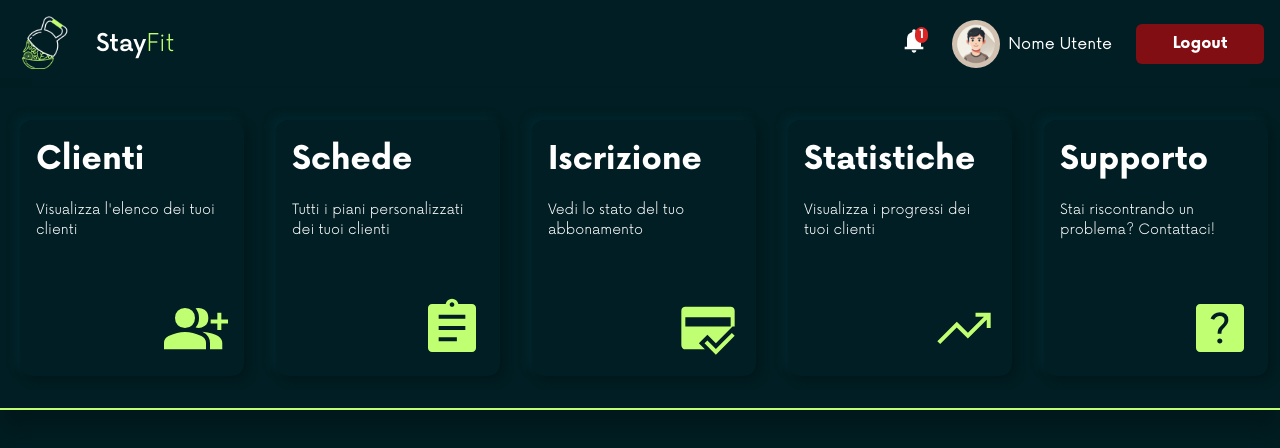
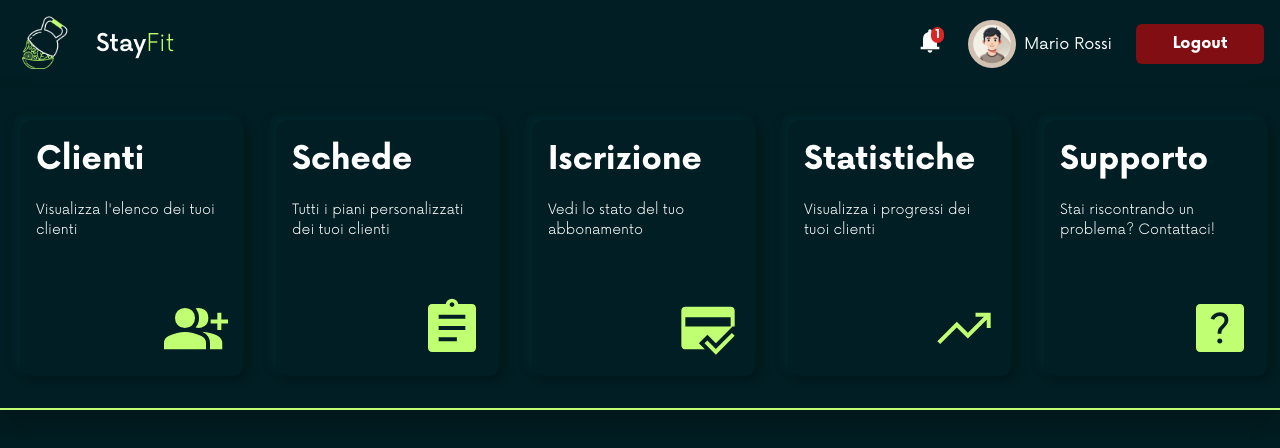
Before and after one commit to develhope/FS28-Team2-Project4, a React (Vite) app in the folder stayfit-app/: page /dashboard in a window 1280 px wide. Shown: the top 448 px of the page. Built offline with nearby package versions, Linux system fonts and the light colour scheme.

Commit message:
fix nome utente header

```diff
--- a/stayfit-app/src/MyComponents/Header.jsx
+++ b/stayfit-app/src/MyComponents/Header.jsx
@@ -59,7 +59,7 @@ const Header = () => {
             className="h-12 w-12 rounded-full"
           />
           <span className="hidden md:block text-white hover:text-secondary-green">
-            Nome Utente
+            Mario Rossi
           </span>
         </div>
 
--- a/stayfit-app/src/MyComponents/Iscrizione.jsx
+++ b/stayfit-app/src/MyComponents/Iscrizione.jsx
@@ -1,5 +1,5 @@
 export const Iscrizione = () => {
-  return (
+    return (
     <div className="bg-activated-card text-white text-left p-6 rounded-lg shadow-md mt-6 dropdown">
       <div className="grid grid-cols-1 gap-6 lg:grid-cols-3">
 
```
